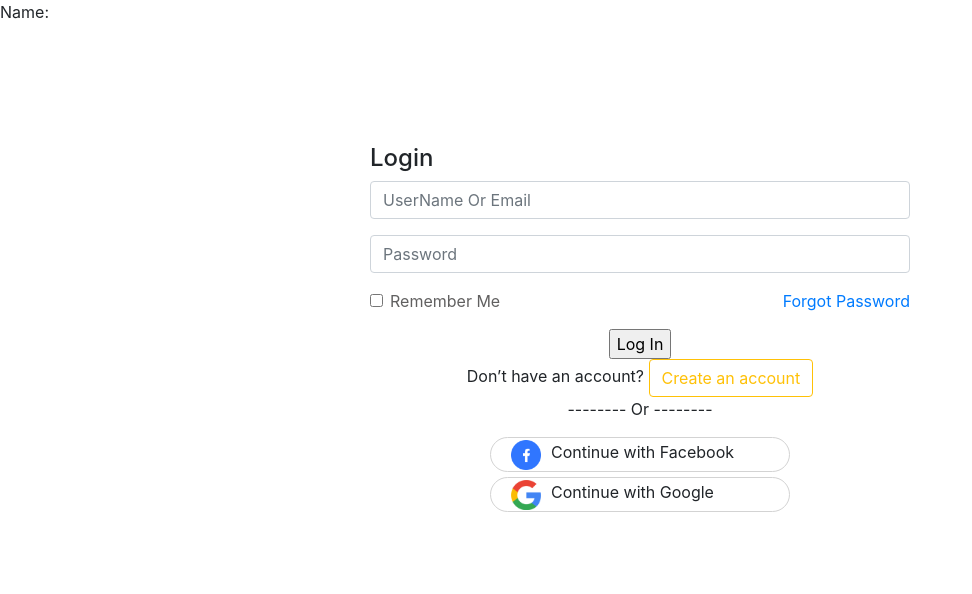
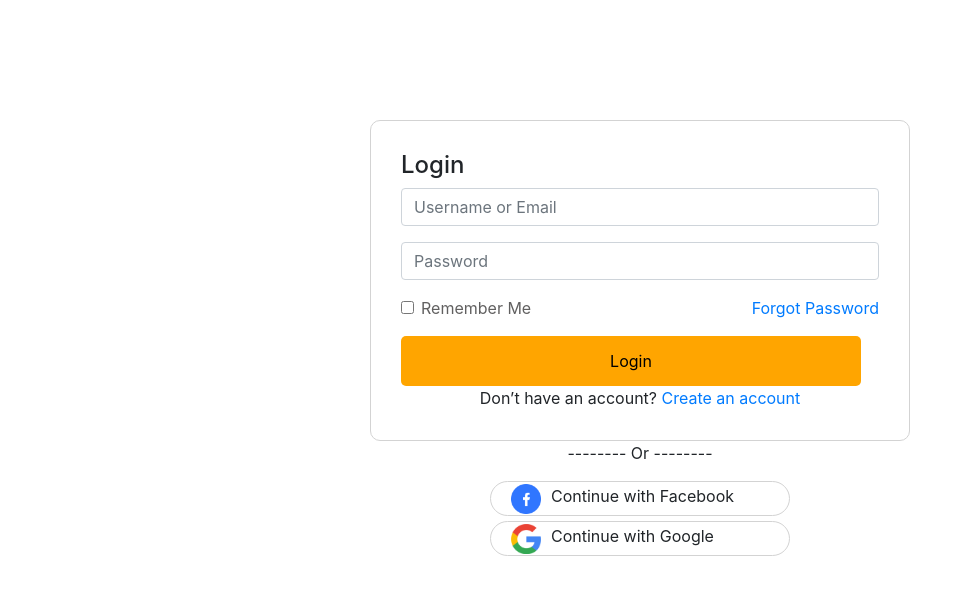
Before and after one commit to Rezowan-Ahmed/travel-guru-auth, a React (Create React App) app: page /login in a window 1280 px wide. Shown: the top 594 px of the page, without its empty margins (0-972 px from the left). Built offline with nearby package versions, Linux system fonts and the light colour scheme.

Commit message:
assignment done

```diff
--- a/src/App.js
+++ b/src/App.js
@@ -18,10 +18,14 @@ import PrivateRoute from './Components/PrivateRoute/PrivateRoute';
 export const UserContext = createContext();
 
 function App() {
-  const [loggedInUser, setLoggedInUser] = useState({});
+  const [loggedInUser, setLoggedInUser] = useState({
+    name: '',
+    email: '',
+    password: '',
+    message: ''
+  });
   return (
     <UserContext.Provider value={[loggedInUser, setLoggedInUser]}>
-      <p>Name: {loggedInUser.name}</p>
     <Router>
       <Switch>
         <Route path='/home'>
--- a/src/Components/Header/Header.css
+++ b/src/Components/Header/Header.css
@@ -18,3 +18,8 @@ a.nav-link{
     font-weight: normal;
     text-decoration: inherit;
 }
+.user_name{
+    margin-left: 50px;
+    color: white;
+    font-size: 15px;
+}
--- a/src/Components/Header/Header.js
+++ b/src/Components/Header/Header.js
@@ -22,7 +22,18 @@ function Header() {
                     <Nav.Link><Link to='/destination' className="text-white">Destination</Link></Nav.Link>
                     <Nav.Link><Link to='blog' className="text-white">Blog</Link></Nav.Link>
                     <Nav.Link><Link to='contact' className="text-white">Contact</Link></Nav.Link>
-                    {!loggedInUser.email ? <Link to="/login"><button className='btn'  style={{background: "orange", padding: "10px 30px", borderRadius: "7px"}}>Login</button></Link> : <Link to=""><button className='btn'  style={{background: "orange", padding: "10px 30px", borderRadius: "7px"}}>Sign out</button></Link>}
+
+                    {!loggedInUser.email ?
+                    <Link to="/login"><button className='btn'  style={{background: "orange", padding: "10px 30px", borderRadius: "7px"}}>
+                        Login
+                    </button></Link>
+                    :
+                    <Link to=""><button className='btn'  style={{background: "orange", padding: "10px 20px", borderRadius: "7px"}}>
+                        Sign out
+                    </button></Link>}
+                    <p><small className='user_name'>{!loggedInUser.email ? 'User' : `${loggedInUser.name}`}</small>
+
+                    </p>
                 </Nav>
             </Navbar>
         </div>
--- a/src/Components/Login/Login.css
+++ b/src/Components/Login/Login.css
@@ -6,3 +6,16 @@
     border: 1px solid lightgray;
     border-radius: 30px;
 }
+.log_form{
+    border: 1px solid lightgray;
+    padding: 30px;
+    border-radius: 10px;
+}
+.login_submit_btn{
+    width: 460px;
+    height: 50px;
+    background: orange;
+    margin:auto;
+    border: none;
+    border-radius: 5px;
+}
--- a/src/Components/Login/Login.js
+++ b/src/Components/Login/Login.js
@@ -21,6 +21,7 @@ const Login = () => {
         firebase.initializeApp(firebaseConfig);
     }
 
+    //Form submit
     const handleSubmit = (e) => {
         if (user && loggedInUser.email && loggedInUser.password) {
             firebase.auth().createUserWithEmailAndPassword(loggedInUser.email, loggedInUser.password)
@@ -31,7 +32,7 @@ const Login = () => {
                     })
 
                 })
-                .catch(function (error) {
+                .catch(error => {
                     const newUserInfo = { ...loggedInUser };
                     newUserInfo.message = error.message;
                     newUserInfo.success = false;
@@ -42,8 +43,8 @@ const Login = () => {
             firebase.auth().signInWithEmailAndPassword(loggedInUser.email, loggedInUser.password)
                 .then(res => {
                     const { displayName, email } = res.user;
-                    const googleNewUser = { name: displayName, email: email }
-                    setLoggedInUser(googleNewUser);
+                    const fbGoogleSignInUser = { name: displayName, email }
+                    setLoggedInUser(fbGoogleSignInUser);
                     history.replace(from);
                 })
                 .catch(error => {
@@ -56,47 +57,52 @@ const Login = () => {
         e.preventDefault();
     }
 
+    //Email & Password validation
     const handleChange = (e) => {
-        let emailValid = true;
-        if (e.target.name === 'emails') {
-            emailValid = /\S+@\S+\.\S+/.test(e.target.value);
+        let isFormValid = true;
+        if (e.target.name === 'email') {
+            isFormValid = /\S+@\S+\.\S+/.test(e.target.value);
         }
-        if (e.target.name === "password") {
+        if (e.target.name === 'password') {
             const passwordValid = e.target.value.length >= 6;
-            emailValid = passwordValid;
-
+            const passwordHasNumber = /\d{1}/.test(e.target.value);
+            const isPasswordValid = passwordValid && passwordHasNumber;
+            isFormValid = isPasswordValid;
         }
-        if (emailValid) {
+        if (isFormValid) {
             const newUserInfo = { ...loggedInUser };
             newUserInfo[e.target.name] = e.target.value;
             setLoggedInUser(newUserInfo);
         }
     }
 
+    //Facebook sign in
     const handleFacebookSignIn = () => {
         const fbProvider = new firebase.auth.FacebookAuthProvider();
         firebase.auth().signInWithPopup(fbProvider).then(function (result) {
             const { displayName, email } = result.user;
-            const fbSignInUser = { name: displayName, email };
-            setLoggedInUser(fbSignInUser);
+            const fbGoogleSignInUser = { name: displayName, email };
+            setLoggedInUser(fbGoogleSignInUser);
             history.replace(from);
-        }).catch(function (error) {
-            var errorMessage = error.message;
-            console.log(errorMessage);
+        }).catch(error => {
+            const newUserInfo = { ...loggedInUser };
+            newUserInfo.message = error.message;
+            setLoggedInUser(newUserInfo);
         });
     }
 
-
+    //Google sign in
     const handleGoogleSignIn = () => {
         const googleProvider = new firebase.auth.GoogleAuthProvider();
         firebase.auth().signInWithPopup(googleProvider).then(function (result) {
             const { displayName, email } = result.user;
-            const googleSignInUser = { name: displayName, email };
-            setLoggedInUser(googleSignInUser);
+            const fbGoogleSignInUser = { name: displayName, email };
+            setLoggedInUser(fbGoogleSignInUser);
             history.replace(from);
-        }).catch(function (error) {
-            var errorMessage = error.message;
-            console.log(errorMessage);
+        }).catch(error => {
+            const newUserInfo = { ...loggedInUser };
+            newUserInfo.message = error.message;
+            setLoggedInUser(newUserInfo);
         });
     }
 
@@ -107,31 +113,31 @@ const Login = () => {
                     <div className='row d-flex align-items-center'>
                         <div className='col-md-6 offset-3'>
                             <Form className='log_form' onSubmit={handleSubmit}>
-                            <h4>Login</h4>
+                                {user ? <h4>Create an account</h4> : <h4>Login</h4>}
                                 {user && <Form.Group >
-                                <Form.Control name='name' onBlur={handleChange} className='form_border' type="text" placeholder="Enter Your Name" />
+                                    <Form.Control name='name' onBlur={handleChange} type="text" placeholder="Enter Your Name" required />
                                 </Form.Group>}
                                 <Form.Group >
-                                <Form.Control name='emails' onBlur={handleChange} className='form_border' type="email" placeholder="UserName Or Email" />
+                                    <Form.Control name='email' onBlur={handleChange} type="email" placeholder="Username or Email" required />
                                 </Form.Group>
 
                                 <Form.Group >
-                                <Form.Control name='password' onBlur={handleChange} className='form_border' type="password" placeholder="Password" />
+                                    <Form.Control name='password' onBlur={handleChange} type="password" placeholder="Password" required />
                                 </Form.Group>
 
                                 <Form.Group className='forgot d-flex justify-content-between'>
                                     <Form.Check type="checkbox" label="Remember Me " />
-                                <Link className='password'>Forgot Password</Link>
+                                    <Link>Forgot Password</Link>
                                 </Form.Group>
 
-                            <div className='d-flex justify-content-center login_btn'>
-                                <input className='submit_btn' variant="primary" type="submit" value='Log In' />
+                                <div>
+                                    <input className='login_submit_btn' variant="primary" type="submit" value='Login' />
                                 </div>
-                            <div className='text-center span_link'>
+                                <div className='text-center'>
                                     {user ?
-                                    <span>You alrady have an account? <button className='btn btn-outline-warning' onClick={() => setUser(!user)}> Log in </button> </span>
+                                        <span>You alrady have an account? <Link onClick={() => setUser(!user)} >Login</Link></span>
                                         :
-                                     <span>Don’t have an account? <button className='btn btn-outline-warning' onClick={() => setUser(!user)}> Create an account</button> </span>
+                                        <span>Don’t have an account? <Link onClick={() => setUser(!user)}>Create an account</Link></span>
                                     }
                                 </div>
                             </Form>
@@ -150,50 +156,7 @@ const Login = () => {
                     </div>
                 </div>
             </div>
-
     );
 };
 
 export default Login;
-
-
-
-
-        // <div className="container">
-        //     <div className="raw">
-        //         <div className="container-wrapper">
-        //             <div className="col-md-6 offset-md-4 form-div">
-        //                 <Form id="form-register">
-        //                     <h2 className="header-gap text-center">Create an account</h2>
-        //                     <div className="form-group">
-        //                         <label for="username">First Name</label>
-        //                         <input type="text" name="username" className="form-control form-control-lg">
-		// 			            </div>
-        //                         <div className="form-group">
-        //                             <label for="username">Last Name</label>
-        //                             <input type="text" name="username" className="form-control form-control-lg">
-		// 			            </div>
-        //                             <div className="form-group">
-        //                                 <label for="Email">Username or Email</label>
-        //                                 <input type="email" className="form-control form-control-lg">
-		// 			            </div>
-        //                                 <div className="form-group">
-        //                                     <label for="password">Password</label>
-        //                                     <input type="password" name="password" className="form-control form-control-lg">
-		// 			            </div>
-        //                                     <div className="form-group">
-        //                                         <label for="confirmpass">Confirm Password</label>
-        //                                         <input type="password" name="password" className="form-control form-control-lg">
-		// 			            </div>
-        //                                         <div className="form-group">
-        //                                             <input type="submit" name="submit" form="form-register" value="Create an account" className="btn btn-block" />
-        //                                         </div>
-        //                                         <p className="text-center pra-gap">
-        //                                             Already have an account? <a className="login-color" href="#">Login</a>
-        //                                         </p>
-
-		// 		                            </Form>
-        //                                 </div>
-        //                             </div>
-        //                         </div>
-        //                     </div>
```
Also changed, not shown: 1 other file (tests, documents, lock files or other folders). Lines whose indentation alone changed are shown as unchanged.
